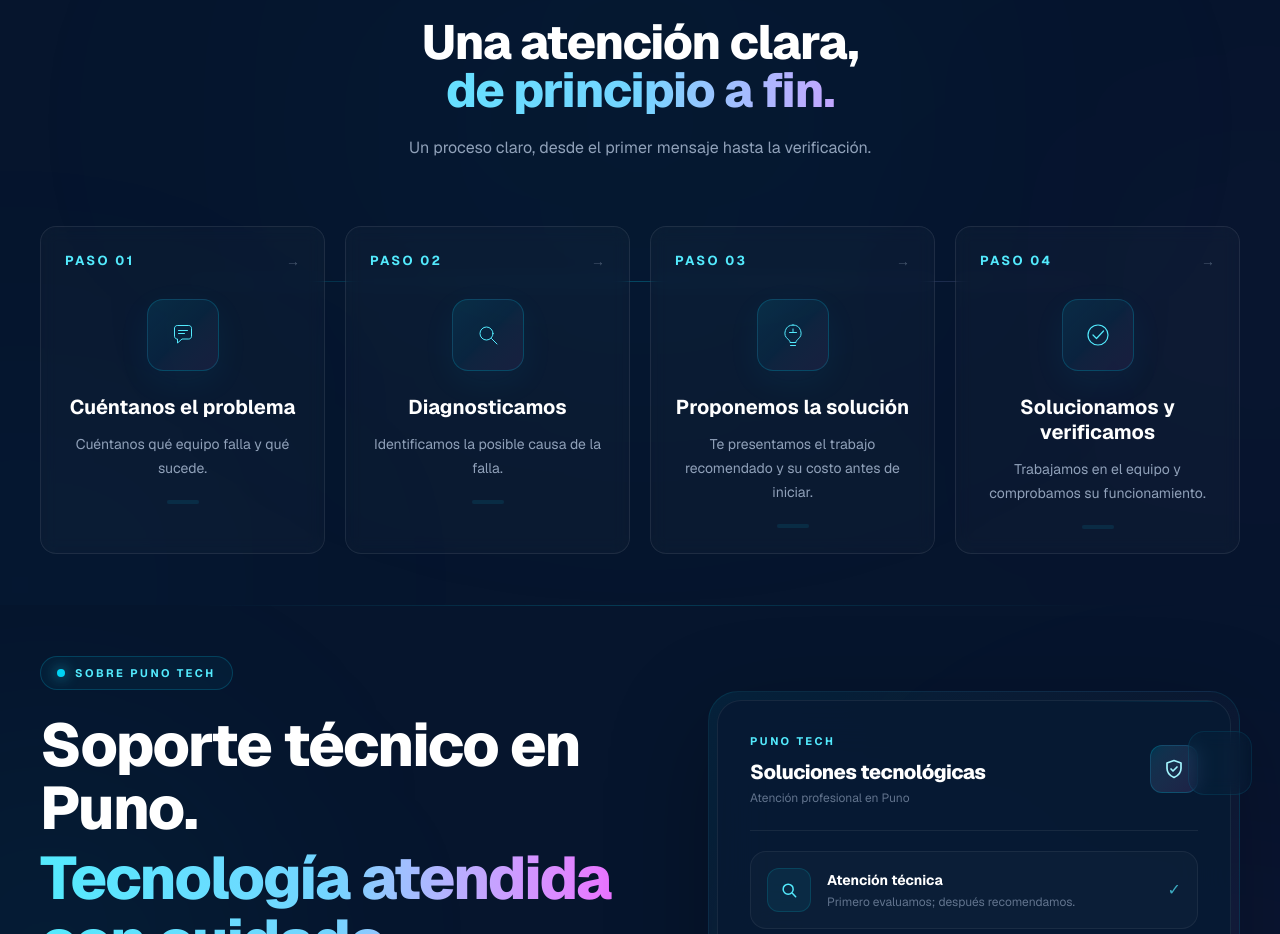
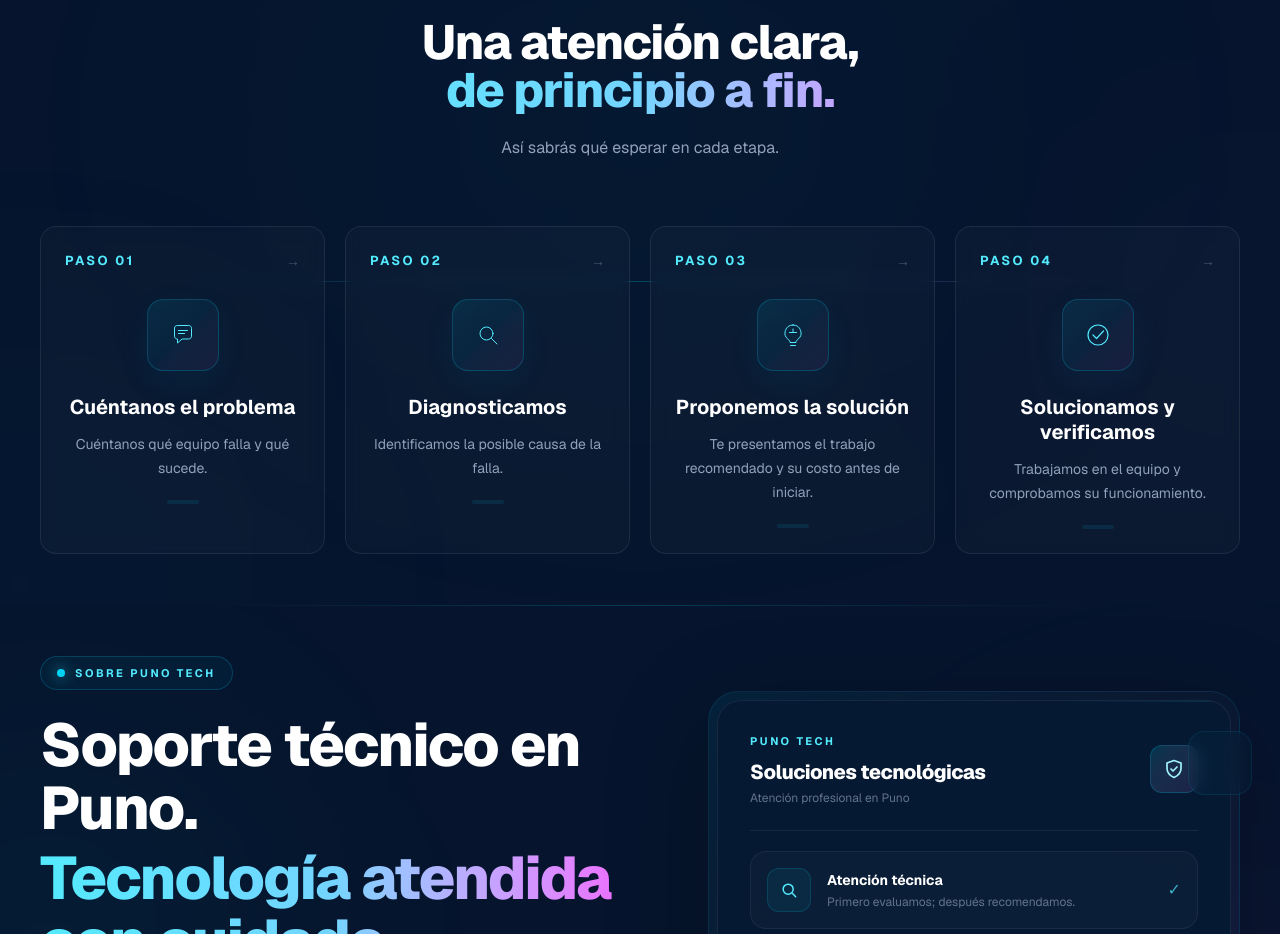
Before and after one commit to joakoguzp/puno-tech, a Next.js app: page / in a window 1280 px wide. Shown: the part 1944-2878 px from the top of the page. Built offline with nearby package versions, Linux system fonts and the light colour scheme.

Commit message:
Pulido del encabezado de proceso de atención

```diff
--- a/src/components/sections/HowItWorks.tsx
+++ b/src/components/sections/HowItWorks.tsx
@@ -216,7 +216,7 @@ export default function HowItWorks() {
           </h2>
 
           <p className="mx-auto mt-5 max-w-2xl text-sm leading-7 text-slate-400 sm:text-base">
-            Un proceso claro, desde el primer mensaje hasta la verificación.
+            Así sabrás qué esperar en cada etapa.
           </p>
         </div>
 
```
